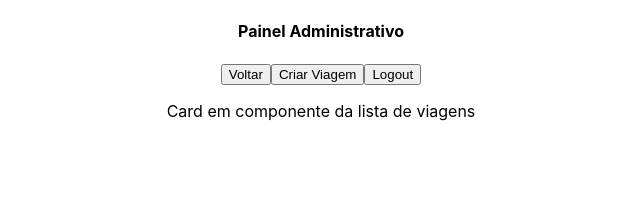
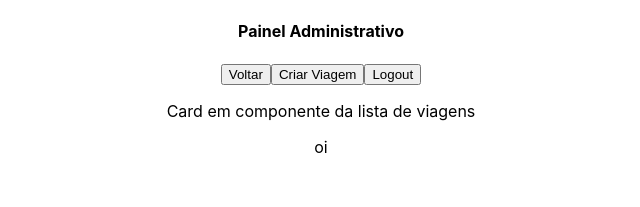
Before and after one commit to future4code/shaw-Sergio-Junior, a React (Create React App) app in the folder modulo 3/projeto-labex/projeto-labex/: page / in a window 1280 px wide. Shown: the top 207 px of the page, without its empty margins (319-959 px from the left). Built offline with nearby package versions, Linux system fonts and the light colour scheme.

Commit message:
subir pr sem alteraçao

```diff
--- a/modulo 3/projeto-labex/projeto-labex/src/App.js
+++ b/modulo 3/projeto-labex/projeto-labex/src/App.js
@@ -11,6 +11,7 @@ function App() {
   return (
     <div className="App">
       <AdminHomePage />
+      oi
     </div>
   );
 }
```
